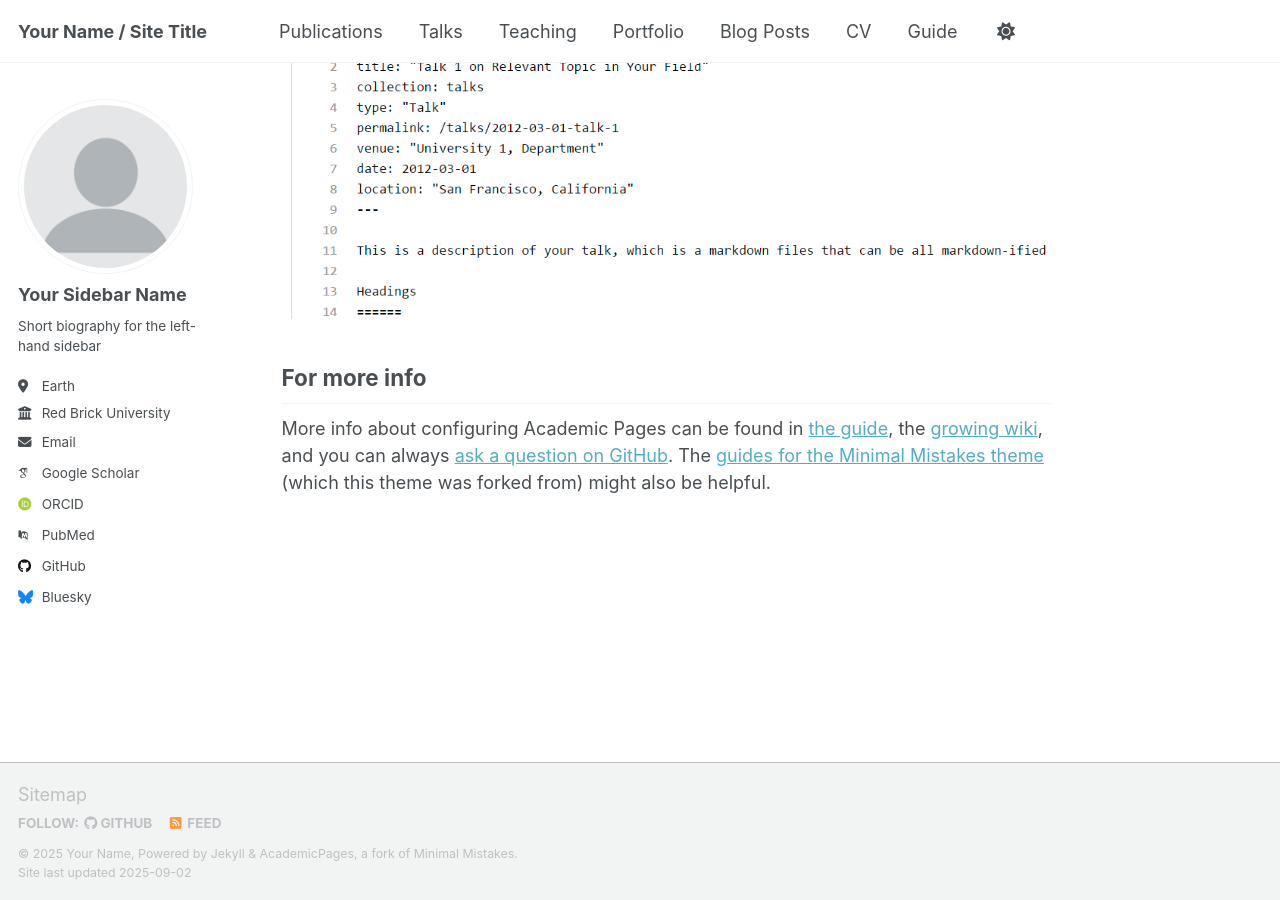
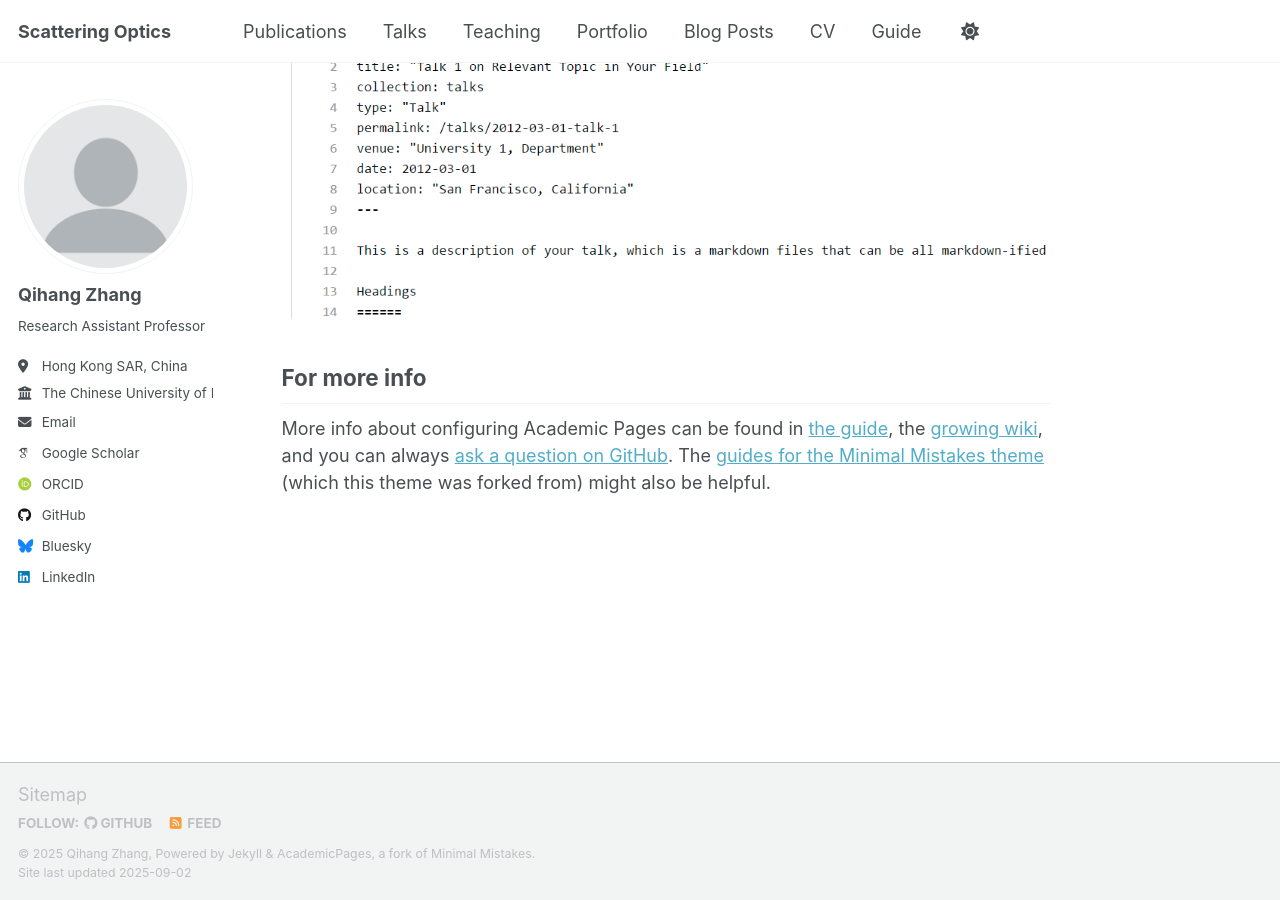
Before and after one commit to qhzhang95/qhzhang95.github.io, a Jekyll site: the page built from _pages/about.md, in a window 1280 px wide and 900 px high, scrolled down 2880 px. Built offline with Jekyll 4.4.1, drawn with Linux system fonts in a browser that asks for light colours; some web fonts are replaced; a script that is not in the unit is left out.

Commit message:
Update _config.yml
Added main information and general pages setting

```diff
--- a/_config.yml
+++ b/_config.yml
@@ -9,9 +9,9 @@
 # Basic Site Settings
 locale                   : "en-US"
 site_theme               : "default" # Currently available options are "default", "air"
-title                    : "Your Name / Site Title"
+title                    : "Scattering Optics"
 title_separator          : "-"
-name                     : &name "Your Name"
+name                     : &name "Qihang Zhang"
 description              : &description "personal description"
 url                      : https://qhzhang95.github.io # the base hostname & protocol for your site e.g. "https://[your GitHub username].github.io" or if you already have some other page hosted on Github then use "https://[your GitHub username].github.io/[Your Repo Name]"
 baseurl                  : "" # the subpath of your site, e.g. "/blog"
@@ -23,23 +23,23 @@ repository               : "qhzhang95/qhzhang95.github.io"
 author:
   # Biographic information
   avatar           : "profile.png"
-  name             : "Your Sidebar Name"
+  name             : "Qihang Zhang"
   pronouns         : # example: "she/her"
-  bio              : "Short biography for the left-hand sidebar"
-  location         : "Earth"
-  employer         : "Red Brick University"
+  bio              : "Research Assistant Professor"
+  location         : "Hong Kong SAR, China"
+  employer         : "The Chinese University of Hong Kong"
   uri              : # URL
-  email            : "none@example.org"
+  email            : "qhzhang@cuhk.edu.hk"
 
   # Academic websites
   academia         : # URL
   arxiv            : # URL - Update with the correct link to your profile
-  googlescholar    : "https://scholar.google.com/citations?user=PS_CX0AAAAAJ"
+  googlescholar    : "https://scholar.google.com/citations?user=S2ds_k0AAAAJ&hl=en"
   inspire-hep      : # URL
   impactstory      : # URL
-  orcid            : "http://orcid.org/yourorcidurl"
+  orcid            : "https://orcid.org/0000-0001-5018-8310"
   semantic         : # URL
-  pubmed           : "https://www.ncbi.nlm.nih.gov/pubmed/?term=john+snow"
+  pubmed           : # URL
   researchgate     : # URL
   scopus           : # URL
 
@@ -62,7 +62,7 @@ author:
   keybase          : # Username
   instagram        : # Username
   lastfm           : # Username
-  linkedin         : # Username
+  linkedin         : "https://www.linkedin.com/in/qihang-zhang-b93318244/"
   mastodon         : # URL
   medium           : # URL
   pinterest        : # Username
@@ -93,7 +93,7 @@ breadcrumbs              : false # true, false (default)
 words_per_minute         : 160
 future                   : true
 read_more                : "disabled" # if enabled, adds "Read more" links to excerpts
-talkmap_link             : false      #change to true to add link to talkmap on talks page
+talkmap_link             : True      #change to true to add link to talkmap on talks page
 comments:
   provider               : # false (default), "disqus", "discourse", "facebook", "google-plus", "staticman", "custom"
   disqus:
@@ -224,7 +224,7 @@ collections:
     output: true
     permalink: /:collection/:path/
   portfolio:
-    output: true
+    output: false ##
     permalink: /:collection/:path/
   talks:
     output: true
@@ -233,17 +233,17 @@ collections:
 
 # These settings control how pages and collections are included in the site
 defaults:
-  # _posts
-  - scope:
-      path: ""
-      type: posts
-    values:
-      layout: single
-      author_profile: true
-      read_time: true
-      comments: true
-      share: true
-      related: true
+  # # _posts
+  # - scope:
+  #     path: ""
+  #     type: posts
+  #   values:
+  #     layout: single
+  #     author_profile: true
+  #     read_time: true
+  #     comments: true
+  #     share: true
+  #     related: true
   # _pages
   - scope:
       path: ""
@@ -270,14 +270,14 @@ defaults:
       share: true
       comments: true
   # _portfolio
-  - scope:
-      path: ""
-      type: portfolio
-    values:
-      layout: single
-      author_profile: true
-      share: true
-      comment: true
+  # - scope:
+  #     path: ""
+  #     type: portfolio
+  #   values:
+  #     layout: single
+  #     author_profile: true
+  #     share: true
+  #     comment: true
   # _talks
   - scope:
       path: ""
```
